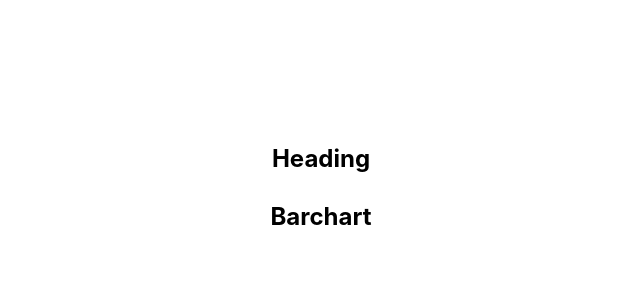
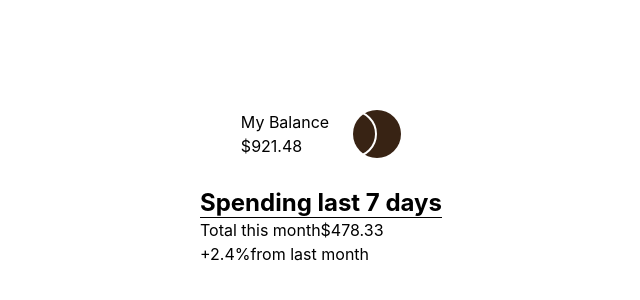
Before and after one commit to iynulwa/Expenses-chart, a React (Vite) app: page / in a window 1280 px wide. Shown: the part 212-512 px from the top of the page, without its empty margins (319-959 px from the left). Built offline with nearby package versions, Linux system fonts and the light colour scheme.

Commit message:
update tags

```diff
--- a/src/components/barchart.jsx
+++ b/src/components/barchart.jsx
@@ -1,6 +1,27 @@
+import { Bar }  from 'react-chartjs-2';
+import { Chart, BarController, BarElement } from 'chart.js/auto';
+import data from '../data/data.json';
+
 function Barchart () {
+
+
     return(
-        <h2>Barchart</h2>
+        <section>
+            <h1>Spending last 7 days</h1>
+            {/* <Bar data={expensesData} /> */}
+            <div>
+                <hr />
+                <p>
+                    <span>Total this month</span>
+                    <span>$478.33</span>
+                </p>
+
+                <p>
+                    <span>+2.4%</span>
+                    <span>from last month</span>
+                </p>
+            </div>
+        </section>
     )
 }
 
--- a/src/components/header.jsx
+++ b/src/components/header.jsx
@@ -1,6 +1,14 @@
 function Header() {
     return(
-        <h2>Heading</h2>
+        <section className="flex">
+            <div>
+                <p>My Balance</p>
+                <p>$921.48</p>
+            </div>
+            <div className="flex">
+                <img src="/images/logo.svg" alt="logo" />
+            </div>
+        </section>
     )
 }
 
```
